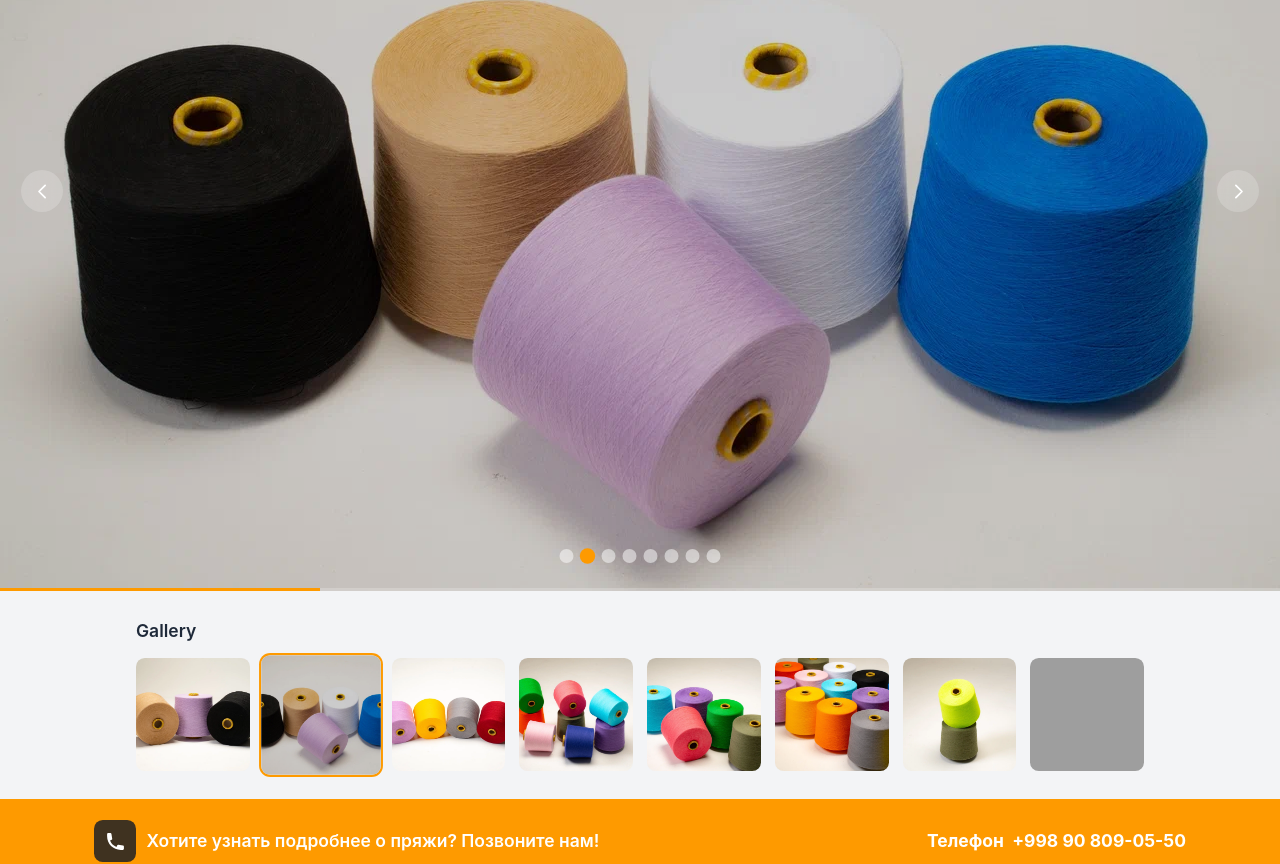
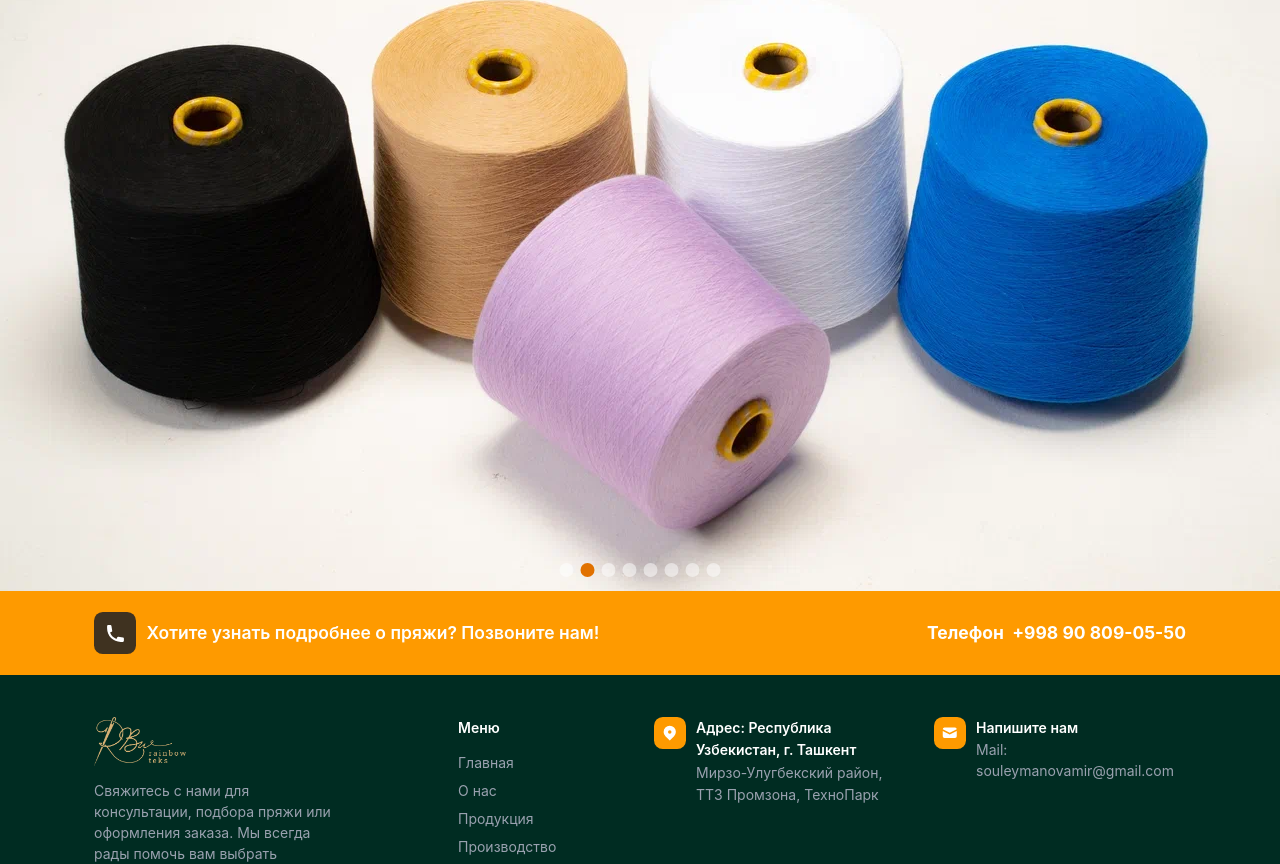
Before and after one commit to ganiyevm/Fablio, a Vue app in the folder fronted/: page /products in a window 1280 px wide. Shown: the part 297-1161 px from the top of the page. Built offline with nearby package versions, Linux system fonts and the light colour scheme; grey boxes are pictures that could not be loaded.

Commit message:
home page responsive

```diff
--- a/fronted/src/pages/Products.vue
+++ b/fronted/src/pages/Products.vue
@@ -1,100 +1,27 @@
 <template>
   <div class="min-h-screen bg-white">
     <!-- Carousel Section -->
-    <section class="relative h-screen w-full overflow-hidden">
+    <section class="relative h-screen w-full">
       <div
         v-for="(item, index) in items"
         :key="item.id"
-        class="absolute inset-0 transition-opacity duration-1000 ease-in-out"
+        class="absolute inset-0 transition-opacity duration-1000"
         :class="{ 'opacity-100': currentIndex === index, 'opacity-0': currentIndex !== index }"
       >
-        <img
-          :src="item.image"
-          :alt="`Carousel slide ${index + 1}`"
-          class="h-full w-full object-cover transition-transform duration-700 hover:scale-105"
-        />
-        <div class="absolute inset-0 bg-black/20"></div>
+        <img :src="item.image" :alt="item" class="h-full w-full object-cover" />
+        <div class="absolute inset-0 flex items-center justify-center">
+          <!-- bg-black/30 rasmni qoraytirish -->
+        </div>
       </div>
-
-      <!-- Navigation Arrows -->
-      <button
-        @click="prevSlide"
-        class="absolute left-2 top-1/2 -translate-y-1/2 transform rounded-full bg-white/20 p-2 text-white backdrop-blur-sm transition-all duration-300 hover:bg-white/30 focus:outline-none focus:ring-2 focus:ring-white/50 sm:left-4 md:left-6 lg:p-3"
-        aria-label="Previous slide"
-      >
-        <svg class="h-5 w-5 md:h-6 md:w-6" fill="none" stroke="currentColor" viewBox="0 0 24 24">
-          <path stroke-linecap="round" stroke-linejoin="round" stroke-width="2" d="M15 19l-7-7 7-7" />
-        </svg>
-      </button>
-
-      <button
-        @click="nextSlide"
-        class="absolute right-2 top-1/2 -translate-y-1/2 transform rounded-full bg-white/20 p-2 text-white backdrop-blur-sm transition-all duration-300 hover:bg-white/30 focus:outline-none focus:ring-2 focus:ring-white/50 sm:right-4 md:right-6 lg:p-3"
-        aria-label="Next slide"
-      >
-        <svg class="h-5 w-5 md:h-6 md:w-6" fill="none" stroke="currentColor" viewBox="0 0 24 24">
-          <path stroke-linecap="round" stroke-linejoin="round" stroke-width="2" d="M9 5l7 7-7 7" />
-        </svg>
-      </button>
-
       <!-- Carousel Indicators -->
-      <div class="absolute bottom-4 left-1/2 flex -translate-x-1/2 transform space-x-1.5 sm:bottom-6 sm:space-x-2 md:bottom-8">
+      <div class="absolute bottom-4 left-1/2 flex -translate-x-1/2 transform space-x-2">
         <button
           v-for="(item, index) in items"
           :key="item.id"
-          class="h-2 w-2 rounded-full transition-all duration-300 hover:scale-110 focus:outline-none focus:ring-2 focus:ring-white/50 sm:h-2.5 sm:w-2.5 md:h-3 md:w-3 lg:h-4 lg:w-4"
-          :class="{
-            'bg-amber-500 scale-110': currentIndex === index,
-            'bg-white/50 hover:bg-white/70': currentIndex !== index
-          }"
+          class="h-3 w-3 rounded-full md:h-4 md:w-4"
+          :class="{ 'bg-amber-600': currentIndex === index, 'bg-white/50': currentIndex !== index }"
           @click="goToSlide(index)"
-          :aria-label="`Go to slide ${index + 1}`"
         ></button>
-      </div>
-
-      <!-- Progress Bar -->
-      <div class="absolute bottom-0 left-0 h-1 w-full bg-white/20">
-        <div
-          class="h-full bg-amber-500 transition-all duration-300"
-          :style="{ width: `${((currentIndex + 1) / items.length) * 100}%` }"
-        ></div>
-      </div>
-
-      <!-- Slide Counter -->
-      <div class="absolute top-4 right-4 rounded-full bg-black/30 px-3 py-1 text-sm text-white backdrop-blur-sm sm:top-6 sm:right-6 md:px-4 md:py-2">
-        {{ currentIndex + 1 }} / {{ items.length }}
-      </div>
-    </section>
-
-    <!-- Thumbnail Navigation (Mobile Hidden, Tablet+ Visible) -->
-    <section class="hidden bg-gray-100 px-4 py-6 md:block lg:px-8 lg:py-8">
-      <div class="mx-auto max-w-6xl">
-        <h3 class="mb-4 text-lg font-semibold text-gray-800 lg:text-xl">Gallery</h3>
-        <div class="grid grid-cols-4 gap-3 lg:grid-cols-6 lg:gap-4 xl:grid-cols-8">
-          <button
-            v-for="(item, index) in items"
-            :key="`thumb-${item.id}`"
-            @click="goToSlide(index)"
-            class="group relative aspect-square overflow-hidden rounded-lg transition-all duration-300 hover:scale-105 focus:outline-none focus:ring-2 focus:ring-amber-500"
-            :class="{
-              'ring-2 ring-amber-500 scale-105': currentIndex === index,
-              'hover:ring-1 hover:ring-gray-300': currentIndex !== index
-            }"
-          >
-            <img
-              :src="item.image"
-              :alt="`Thumbnail ${index + 1}`"
-              class="h-full w-full object-cover transition-opacity duration-300 group-hover:opacity-80"
-            />
-            <div
-              class="absolute inset-0 bg-black/0 transition-all duration-300"
-              :class="{
-                'bg-black/20': currentIndex === index,
-                'group-hover:bg-black/10': currentIndex !== index
-              }"
-            ></div>
-          </button>
-        </div>
       </div>
     </section>
   </div>
@@ -105,6 +32,7 @@ import { reactive, ref, onMounted, onUnmounted } from 'vue'
 
 type Project = {
   id: number
+
   image: string
   href?: string
 }
@@ -166,123 +94,23 @@ function closeViewer() {
 // Carousel logic
 const currentIndex = ref(0)
 let carouselInterval: number | null = null
-const isAutoPlaying = ref(true)
 
 function goToSlide(index: number) {
   currentIndex.value = index
-  resetAutoPlay()
 }
 
 function nextSlide() {
   currentIndex.value = (currentIndex.value + 1) % items.length
 }
 
-function prevSlide() {
-  currentIndex.value = currentIndex.value === 0 ? items.length - 1 : currentIndex.value - 1
-  resetAutoPlay()
-}
-
-function startAutoPlay() {
-  if (carouselInterval) clearInterval(carouselInterval)
-  carouselInterval = setInterval(nextSlide, 4000)
-  isAutoPlaying.value = true
-}
-
-function stopAutoPlay() {
-  if (carouselInterval) {
-    clearInterval(carouselInterval)
-    carouselInterval = null
-  }
-  isAutoPlaying.value = false
-}
-
-function resetAutoPlay() {
-  stopAutoPlay()
-  setTimeout(() => {
-    startAutoPlay()
-  }, 1000)
-}
-
-// Touch/Swipe Support
-let touchStartX = 0
-let touchEndX = 0
-
-function handleTouchStart(e: TouchEvent) {
-  touchStartX = e.changedTouches[0].screenX
-  stopAutoPlay()
-}
-
-function handleTouchEnd(e: TouchEvent) {
-  touchEndX = e.changedTouches[0].screenX
-  const diff = touchStartX - touchEndX
-
-  if (Math.abs(diff) > 50) { // Minimum swipe distance
-    if (diff > 0) {
-      nextSlide()
-    } else {
-      prevSlide()
-    }
-  }
-
-  resetAutoPlay()
-}
-
-// Keyboard Support
-function handleKeydown(e: KeyboardEvent) {
-  switch (e.key) {
-    case 'ArrowLeft':
-      e.preventDefault()
-      prevSlide()
-      break
-    case 'ArrowRight':
-      e.preventDefault()
-      nextSlide()
-      break
-    case ' ':
-      e.preventDefault()
-      if (isAutoPlaying.value) {
-        stopAutoPlay()
-      } else {
-        startAutoPlay()
-      }
-      break
-  }
-}
-
 onMounted(() => {
-  startAutoPlay()
-
-  // Add touch listeners
-  const carousel = document.querySelector('section')
-  if (carousel) {
-    carousel.addEventListener('touchstart', handleTouchStart, { passive: true })
-    carousel.addEventListener('touchend', handleTouchEnd, { passive: true })
-  }
-
-  // Add keyboard listeners
-  window.addEventListener('keydown', handleKeydown)
-
-  // Pause on mouse hover
-  const carouselElement = document.querySelector('section')
-  if (carouselElement) {
-    carouselElement.addEventListener('mouseenter', stopAutoPlay)
-    carouselElement.addEventListener('mouseleave', startAutoPlay)
-  }
+  carouselInterval = setInterval(nextSlide, 3000)
 })
 
 onUnmounted(() => {
   if (carouselInterval) {
     clearInterval(carouselInterval)
   }
-
-  // Remove listeners
-  const carousel = document.querySelector('section')
-  if (carousel) {
-    carousel.removeEventListener('touchstart', handleTouchStart)
-    carousel.removeEventListener('touchend', handleTouchEnd)
-  }
-
-  window.removeEventListener('keydown', handleKeydown)
 })
 </script>
 
@@ -290,66 +118,8 @@ onUnmounted(() => {
 * {
   transition: all 0.3s ease;
 }
-
 input:focus,
 textarea:focus {
   outline: none;
 }
-
-/* Custom scrollbar for thumbnail section */
-::-webkit-scrollbar {
-  height: 6px;
-}
-
-::-webkit-scrollbar-track {
-  background: #f1f1f1;
-  border-radius: 3px;
-}
-
-::-webkit-scrollbar-thumb {
-  background: #c1c1c1;
-  border-radius: 3px;
-}
-
-::-webkit-scrollbar-thumb:hover {
-  background: #a8a8a8;
-}
-
-/* Animation for smooth transitions */
-@keyframes fadeInUp {
-  from {
-    opacity: 0;
-    transform: translateY(20px);
-  }
-  to {
-    opacity: 1;
-    transform: translateY(0);
-  }
-}
-
-.carousel-enter-active,
-.carousel-leave-active {
-  transition: all 0.8s cubic-bezier(0.25, 0.8, 0.25, 1);
-}
-
-.carousel-enter-from {
-  opacity: 0;
-  transform: translateX(100%);
-}
-
-.carousel-leave-to {
-  opacity: 0;
-  transform: translateX(-100%);
-}
-
-/* Responsive adjustments for very small screens */
-@media (max-width: 320px) {
-  .absolute.bottom-4 {
-    bottom: 0.75rem;
-  }
-
-  .absolute.top-4 {
-    top: 0.75rem;
-  }
-}
 </style>
```
